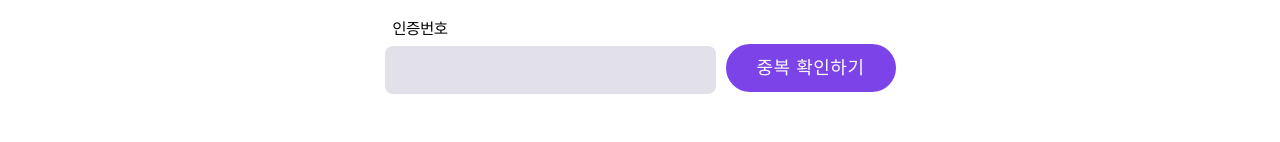
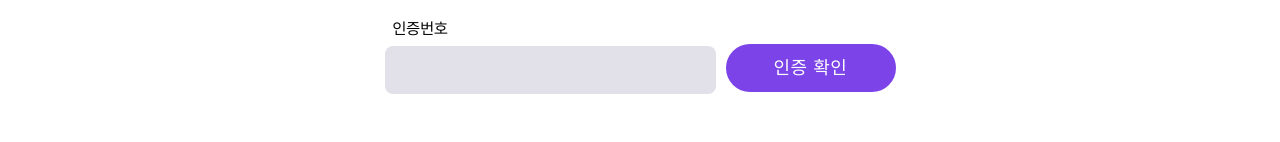
Before and after one commit to UMC-5th-Coumo/Coumo_Web, a React (Create React App) app: page /findId in a window 1280 px wide. Shown: the part 447-589 px from the top of the page. Built offline with nearby package versions, Linux system fonts and the light colour scheme.

Commit message:
[Feat/#68] 버튼 텍스트 수정

```diff
--- a/src/components/common/FindForm.jsx
+++ b/src/components/common/FindForm.jsx
@@ -89,7 +89,7 @@ const FindForm = ({ title, idLabel, serverEndpoint, postData }) => {
               onChange={onChangeNumber}
               width='331px'
             />
-            <NewButton>중복 확인하기</NewButton>
+            <NewButton>인증 확인</NewButton>
           </Row>
         </div>
         <JoinBtn onClick={onSubmit} disabled={!isFindEnabled()}>
```
